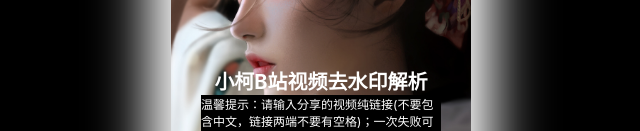
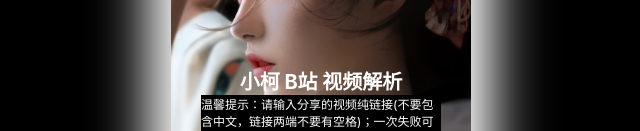
Before and after one commit to kellyke520/kelin96.github.io, a plain HTML site: page index.html in a window 1280 px wide. Shown: the part 329-460 px from the top of the page, without its empty margins (319-959 px from the left). Drawn offline with Linux system fonts and the light colour scheme.

Commit message:
title调整

```diff
--- a/index.html
+++ b/index.html
@@ -14,7 +14,7 @@
       <div style="height: 180px;"></div>
       <div class="desc">
         <div class="text">
-          <b>小柯B站视频去水印解析</b><br>
+          <b>小柯 B站 视频解析</b><br>
         </div>
         <div class="sub-text">
           温馨提示：请输入分享的视频纯链接(不要包含中文，链接两端不要有空格)；一次失败可以多尝试几次；
```
